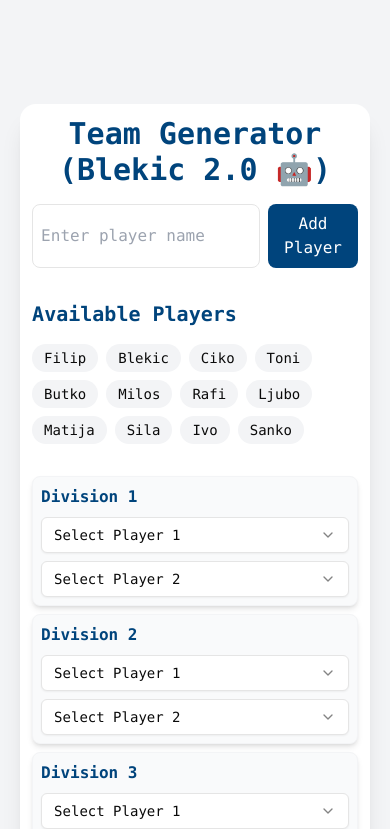
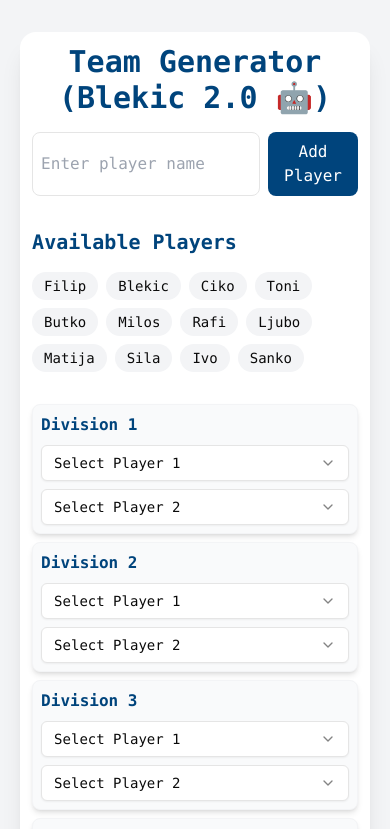
Before and after one commit to fzuljevic/team-generator, a Next.js app: page /shuffle in a window 390 px wide. Shown: the top 829 px of the page. Built offline with nearby package versions, Linux system fonts and the light colour scheme.

Commit message:
Style: Adjust padding for better mobile experience - Reduce padding from p-24 to p-6 on all main containers - Update home page padding - Update shuffle page padding - Update loading page padding - Improve mobile responsiveness

```diff
--- a/app/page.tsx
+++ b/app/page.tsx
@@ -2,7 +2,7 @@
 
 export default function Home() {
   return (
-    <main className="flex min-h-screen flex-col items-center p-24">
+    <main className="flex min-h-screen flex-col items-center p-6">
       <div className="z-10 max-w-5xl w-full items-center justify-between text-sm">
         <h1 className="text-4xl font-bold mb-8">Team Shuffler</h1>
         <div>
--- a/app/shuffle/loading.tsx
+++ b/app/shuffle/loading.tsx
@@ -1,6 +1,6 @@
 export default function Loading() {
   return (
-    <main className="flex min-h-screen flex-col items-center p-24">
+    <main className="flex min-h-screen flex-col items-center p-6">
       <h1 className="text-4xl font-bold mb-8">Loading...</h1>
     </main>
   );
--- a/app/shuffle/page.tsx
+++ b/app/shuffle/page.tsx
@@ -2,7 +2,7 @@
 
 export default async function ShufflePage() {
   return (
-    <main className="flex min-h-screen flex-col items-center p-24">
+    <main className="flex min-h-screen flex-col items-center p-6">
       <ShuffleTeams />
     </main>
   );
```
